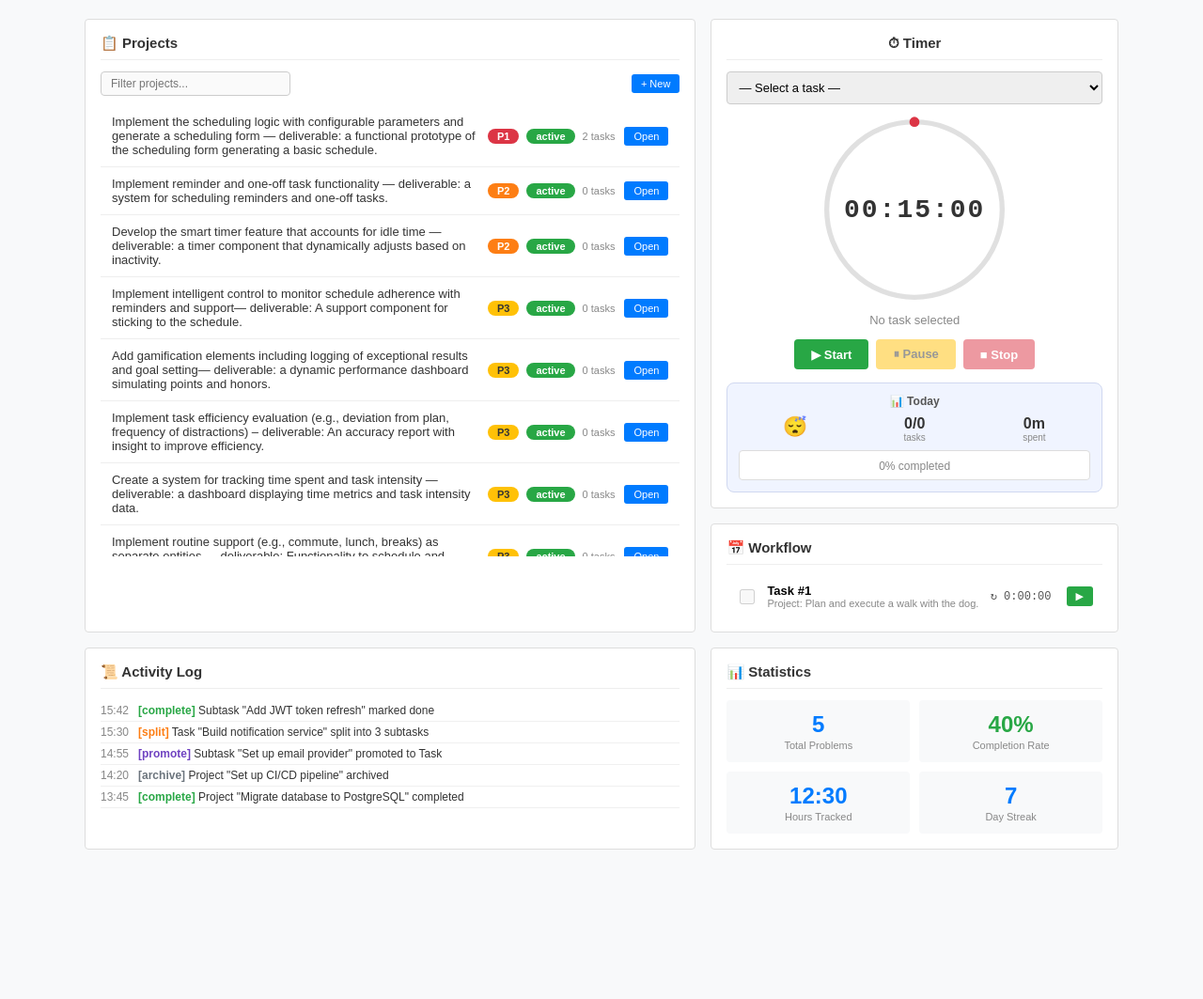
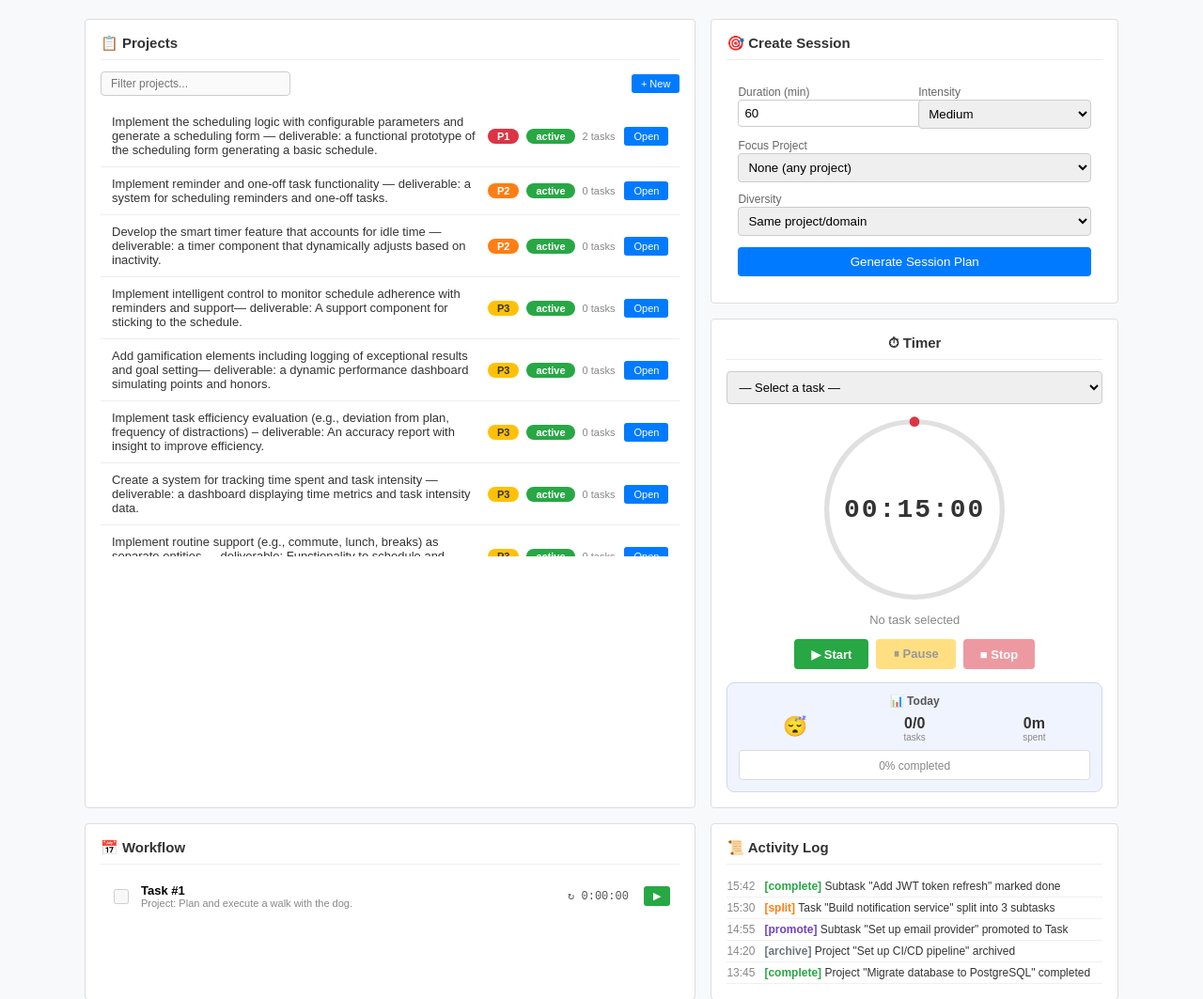
Before and after one commit to bakunobu/aisobes, a Flask app: page / in a window 1280 px wide. Shown: the top 1063 px of the page at 94% size. Before the commit the page ends 904 px from the top, so only its background shows below. Run offline with Flask 3, Linux system fonts and the light colour scheme; data comes from the database, SQL or seed files in the repository; tables that the repository leaves empty hold one stand-in row (values such as "Sample post").

Commit message:
create session block

```diff
--- a/app.py
+++ b/app.py
@@ -1111,6 +1111,68 @@ def quest_toggle(quest_id):
     return redirect(url_for("quests_list"))
 
 
+@app.route("/api/session/create", methods=["POST"])
+def api_session_create():
+    """Create a new session plan."""
+    data = request.get_json()
+
+    # Validate input
+    try:
+        duration = int(data.get("duration", 60))
+        intensity = data.get("intensity", "medium")
+        focus_project_id = data.get("focus_project_id")
+        diversity = data.get("diversity", "same")
+    except (TypeError, ValueError):
+        return jsonify({"error": "Invalid input"}), 400
+
+    # Get focus project name if exists
+    focus_project = None
+    if focus_project_id:
+        project = models.Project.query.get(focus_project_id)
+        focus_project = project.description if project else None
+
+    # Generate plan
+    try:
+        plan = utils.generate_session_plan(
+            duration=duration,
+            intensity=intensity,
+            focus_project=focus_project,
+            diversity=diversity
+        )
+    except Exception as e:
+        return jsonify({"error": str(e)}), 500
+
+    # Save to DB
+    session_plan = models.SessionPlan(
+        duration=duration,
+        intensity=intensity,
+        focus_project_id=focus_project_id,
+        diversity=diversity,
+        plan_json=json.dumps(plan)
+    )
+    db.session.add(session_plan)
+    db.session.commit()
+
+    return jsonify({
+        "session_id": session_plan.id,
+        "tasks": plan
+    })
+
+
+@app.route("/api/session/<int:session_id>")
+def api_session_get(session_id):
+    """Get a session plan."""
+    session_plan = models.SessionPlan.query.get_or_404(session_id)
+    return jsonify({
+        "id": session_plan.id,
+        "duration": session_plan.duration,
+        "intensity": session_plan.intensity,
+        "focus_project_id": session_plan.focus_project_id,
+        "diversity": session_plan.diversity,
+        "tasks": json.loads(session_plan.plan_json)
+    })
+
+
 @app.route("/quests/<int:quest_id>/check", methods=["POST"])
 def quest_check(quest_id):
     """Check progress and log results."""
--- a/models.py
+++ b/models.py
@@ -560,3 +560,23 @@ class QuestLog(db.Model):
 
     def __repr__(self):
         return f"<QuestLog {self.id} for quest={self.quest_id} ({self.event_type})>"
+
+
+# ===========================================================================
+# SessionPlan
+# ===========================================================================
+
+class SessionPlan(db.Model):
+    __tablename__ = "session_plans"
+
+    id = db.Column(db.Integer, primary_key=True)
+    duration = db.Column(db.Integer, nullable=False)       # minutes
+    intensity = db.Column(db.String(20), nullable=False)   # low | medium | high
+    focus_project_id = db.Column(db.Integer, db.ForeignKey('projects.id'), nullable=True)
+    diversity = db.Column(db.String(20), nullable=False)   # same | different
+    plan_json = db.Column(db.Text, nullable=False)         # JSON array of tasks
+    is_active = db.Column(db.Boolean, default=True)
+    created = db.Column(db.DateTime, default=lambda: datetime.now(timezone.utc))
+
+    def __repr__(self):
+        return f"<SessionPlan {self.id}: {self.duration}min {self.intensity} intensity>"
--- a/templates/home.html
+++ b/templates/home.html
@@ -340,6 +340,55 @@
             </div>
         </div>
 
+        <!-- NEW BLOCK: Session Creation -->
+        <div class="card" style="grid-row: 1;">
+            <div class="card-title">🎯 Create Session</div>
+            <div style="padding: 12px;">
+                <div style="display: grid; grid-template-columns: 1fr 1fr; gap: 8px;">
+                    <div>
+                        <label style="font-size: 12px; color: #666;">Duration (min)</label>
+                        <input type="number" id="session-duration" value="60" min="15" max="240"
+                               style="width: 100%; padding: 6px; border: 1px solid #ccc; border-radius: 4px;">
+                    </div>
+                    <div>
+                        <label style="font-size: 12px; color: #666;">Intensity</label>
+                        <select id="session-intensity" style="width: 100%; padding: 6px; border: 1px solid #ccc; border-radius: 4px;">
+                            <option value="low">Low</option>
+                            <option value="medium" selected>Medium</option>
+                            <option value="high">High</option>
+                        </select>
+                    </div>
+                </div>
+
+                <div style="margin-top: 8px;">
+                    <label style="font-size: 12px; color: #666;">Focus Project</label>
+                    <select id="session-focus" style="width: 100%; padding: 6px; border: 1px solid #ccc; border-radius: 4px;">
+                        <option value="">None (any project)</option>
+                        {% for proj in projects %}
+                            <option value="{{ proj.id }}">{{ proj.description }}</option>
+                        {% endfor %}
+                    </select>
+                </div>
+
+                <div style="margin-top: 8px;">
+                    <label style="font-size: 12px; color: #666;">Diversity</label>
+                    <select id="session-diversity" style="width: 100%; padding: 6px; border: 1px solid #ccc; border-radius: 4px;">
+                        <option value="same">Same project/domain</option>
+                        <option value="different">Different projects/domains</option>
+                    </select>
+                </div>
+
+                <button id="session-generate" style="width: 100%; margin-top: 12px; padding: 8px; background: #007bff; color: white; border: none; border-radius: 4px; cursor: pointer;">
+                    Generate Session Plan
+                </button>
+
+                <div id="session-results" style="margin-top: 12px; display: none;">
+                    <div class="card-title" style="font-size: 14px;">Session Plan</div>
+                    <div id="session-tasks" style="max-height: 200px; overflow-y: auto;"></div>
+                </div>
+            </div>
+        </div>
+
         <!-- BLOCK 2: Countdown Timer -->
         <div class="card timer-block">
             <div class="card-title">⏱ Timer</div>
--- a/utils.py
+++ b/utils.py
@@ -663,6 +663,75 @@ Output ONLY a JSON array of task objects (no markdown fences):
 
 
 # ===========================================================================
+# Session Planning
+# ===========================================================================
+
+SESSION_PLAN_PROMPT = """You are an expert task planner. Given the user's parameters, create a sequence of 3-8 tasks that meet the requirements.
+
+Parameters:
+- Duration: {duration} minutes
+- Intensity: {intensity}
+- Focus: {focus_desc}
+- Diversity: {diversity}
+
+Rules:
+1. Each task must be concrete and measurable (e.g., "Implement login endpoint - deliverable: commit with passing tests")
+2. Tasks should be ordered by logical sequence
+3. Estimated time per task should be realistic
+4. Total estimated time should match session duration
+
+Output ONLY a JSON array of task objects (no markdown fences):
+[
+  {
+    "description": "Task description",
+    "estimated_minutes": 15
+  }
+]"""
+
+def generate_session_plan(
+    duration: int,
+    intensity: str,
+    focus_project: Optional[str],
+    diversity: str,
+    credentials: Optional[dict] = None,
+    timeout: int = 30
+) -> list[dict]:
+    """Generate session plan via LLM."""
+    creds = _load_credentials(credentials)
+
+    # Build focus description
+    focus_desc = focus_project if focus_project else "None (any project)"
+
+    # Format prompt
+    prompt = SESSION_PLAN_PROMPT.format(
+        duration=duration,
+        intensity=intensity,
+        focus_desc=focus_desc,
+        diversity=diversity
+    )
+
+    # Call LLM
+    response = requests.post(
+        url=creds["api_url"],
+        headers={"Authorization": f"Bearer {creds['api_key']}"},
+        json={
+            "model": creds["model"],
+            "messages": [{"role": "user", "content": prompt}]
+        },
+        timeout=timeout
+    )
+    response.raise_for_status()
+
+    # Parse response
+    raw_content = response.json()["choices"][0]["message"]["content"]
+    json_text = _extract_json(raw_content)
+
+    try:
+        return json.loads(json_text)
+    except json.JSONDecodeError:
+        raise ValueError(f"Invalid JSON response: {raw_content}")
+
+# ===========================================================================
 # Legacy functions — kept for backwards compatibility
 # ===========================================================================
 
```
